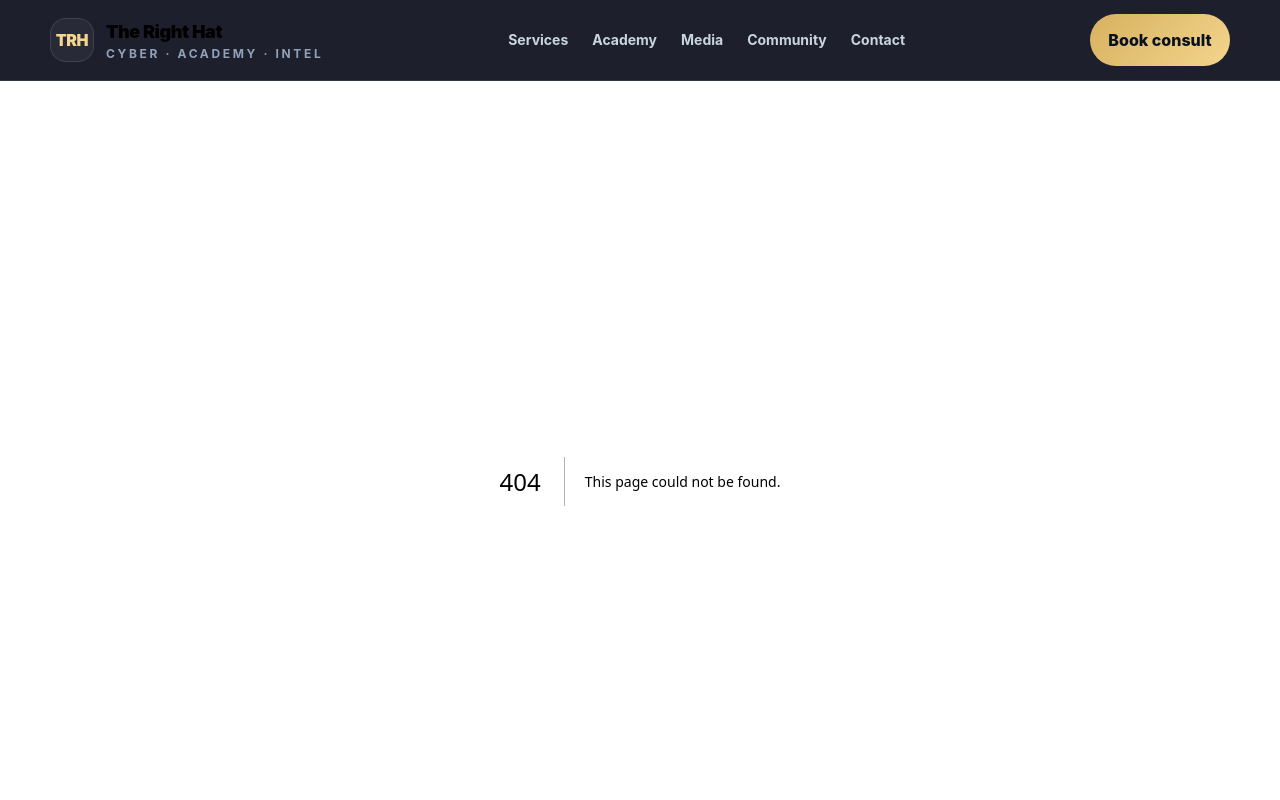
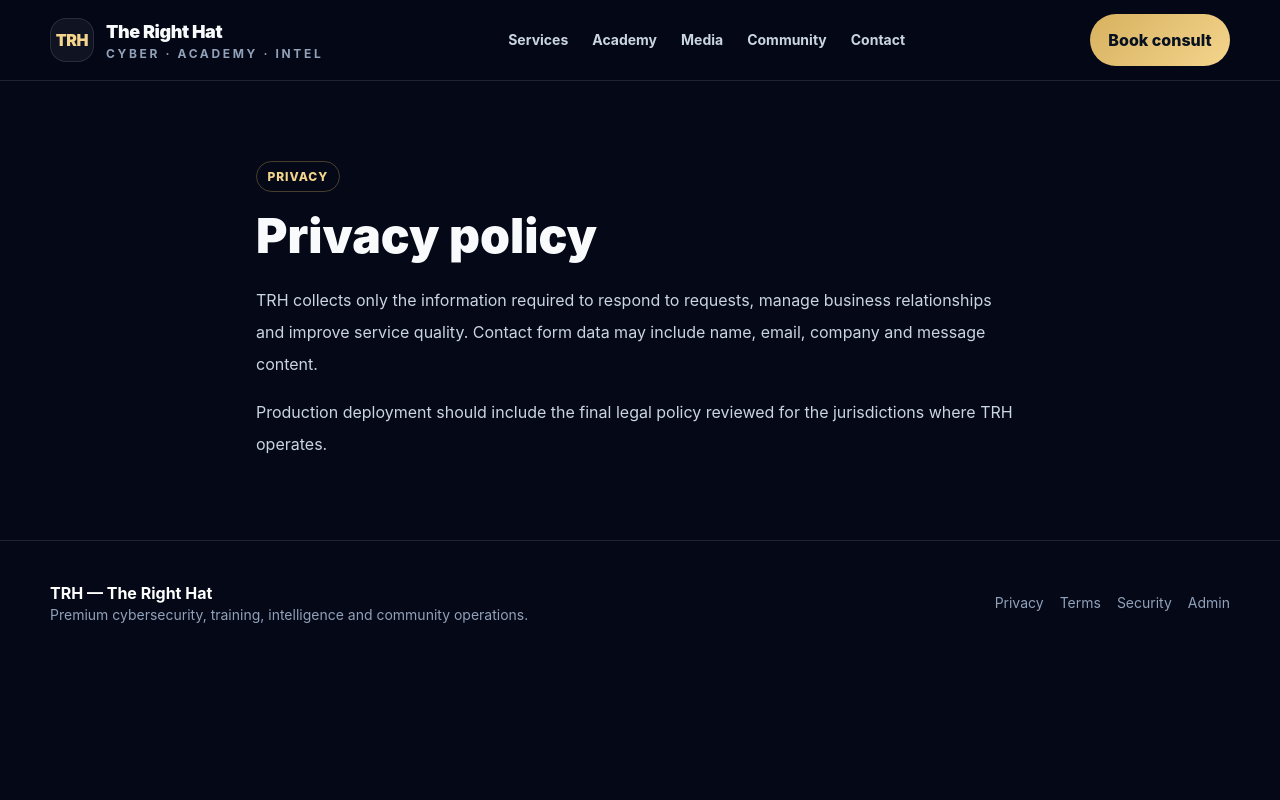
Before and after one commit to SeeDev-K/The-Right-Hat, a Next.js app: page /privacy in a window 1280 px wide. Before the commit this address had no page. Shown: the top 800 px of the page. Built offline with nearby package versions, Linux system fonts and the light colour scheme.

Commit message:
feat: add privacy page

```diff
--- /dev/null
+++ b/app/privacy/page.tsx
@@ -0,0 +1,14 @@
+export const metadata = { title: 'Privacy Policy' }
+
+export default function PrivacyPage() {
+  return (
+    <main className="py-20">
+      <div className="container max-w-3xl">
+        <span className="badge">Privacy</span>
+        <h1 className="mt-5 text-5xl font-black">Privacy policy</h1>
+        <p className="mt-6 leading-8 text-slate-300">TRH collects only the information required to respond to requests, manage business relationships and improve service quality. Contact form data may include name, email, company and message content.</p>
+        <p className="mt-4 leading-8 text-slate-300">Production deployment should include the final legal policy reviewed for the jurisdictions where TRH operates.</p>
+      </div>
+    </main>
+  )
+}
```
